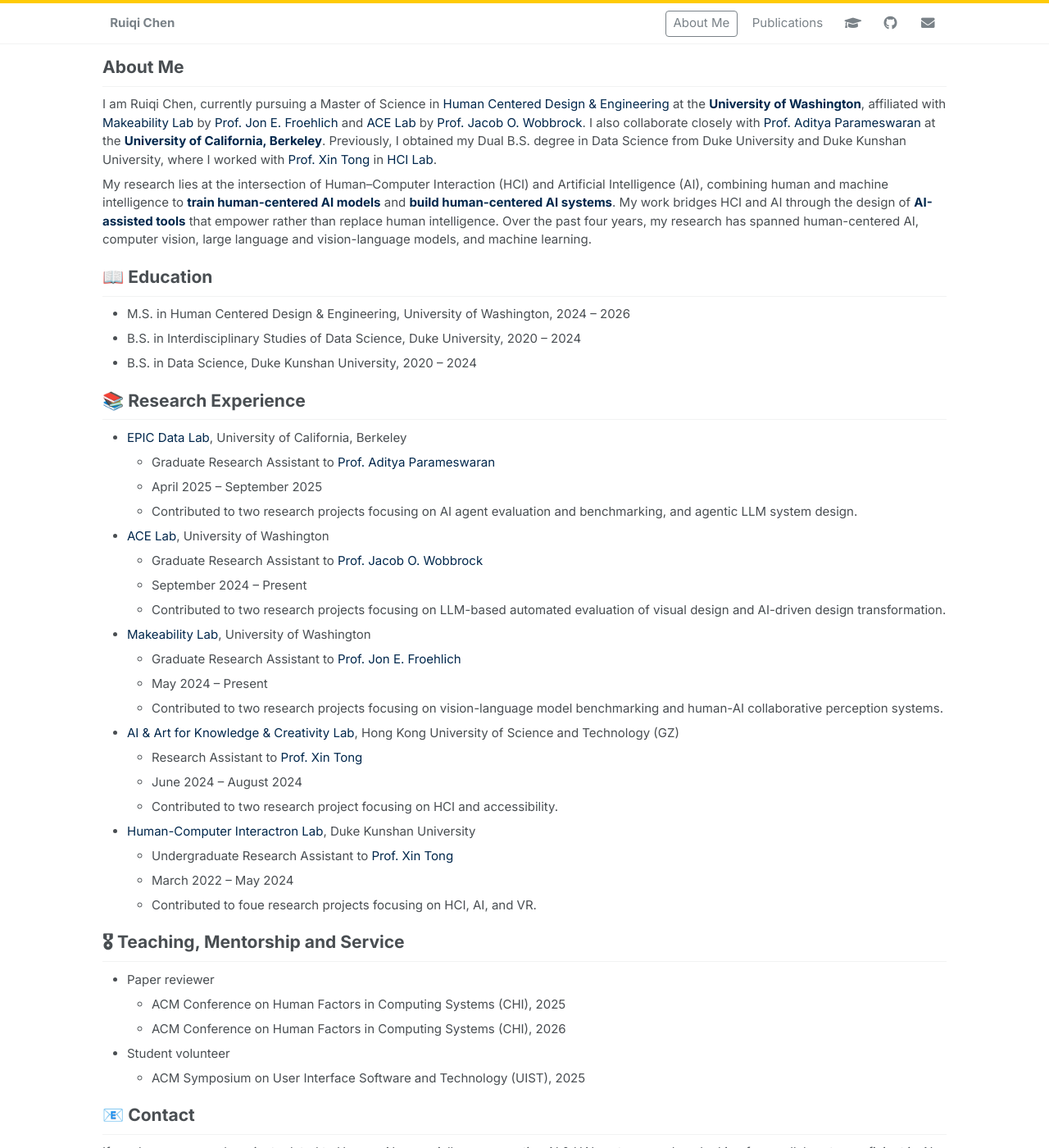
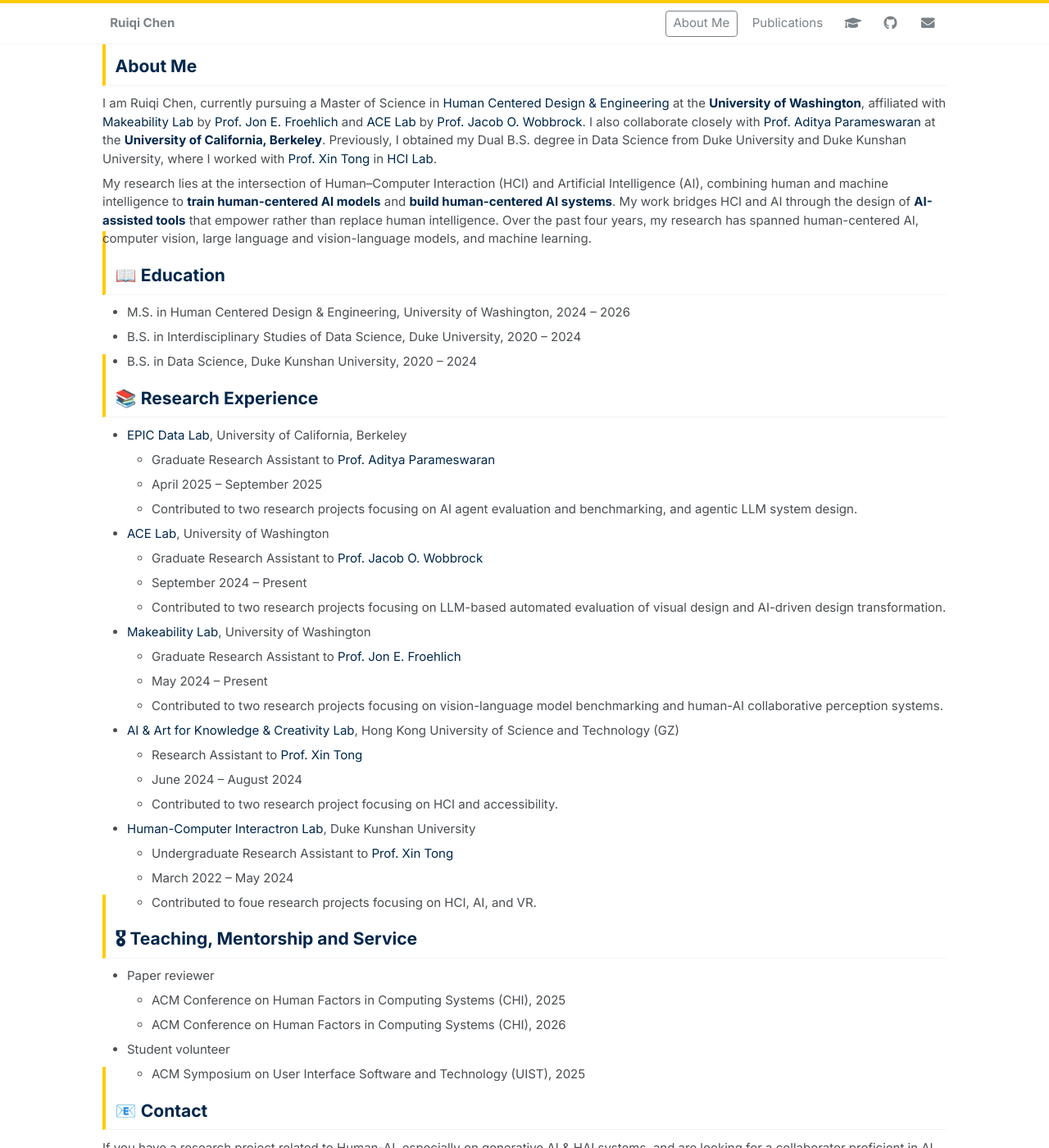
Before and after one commit to Ruiqi-Chen-0216/Ruiqi-Chen-0216.github.io, a Jekyll site: the page built from _pages/about.md, in a window 1280 px wide and 1400 px high. Shown: the whole window at 82% size. Built offline with Jekyll 4.4.1, drawn with Linux system fonts in a browser that asks for light colours.

Commit message:
Update main.scss

```diff
--- a/assets/css/main.scss
+++ b/assets/css/main.scss
@@ -110,6 +110,14 @@
     width: 0;
     height: $scroll_offset;
     margin-top: -$scroll_offset;
+}
+
+// Chenglin-style section headings: navy text + maize vertical bar on the left.
+.page__content h1 {
+    color: $info-color;
+    border-left: 4px solid #FFCB05;
+    padding-left: 0.55em;
+    line-height: 1.15;
 }
 
 .badge {
@@ -315,6 +323,7 @@
     font-weight: 700;
     margin: 0 0 0.25em;
     line-height: 1.2;
+    color: $info-color;
 }
 
 .home-degree {
@@ -328,7 +337,7 @@
     font-size: 0.88em;
     font-weight: 600;
     margin: 0 0 0.15em;
-    color: $text-color;
+    color: $info-color;
 }
 
 .home-incoming {
```
